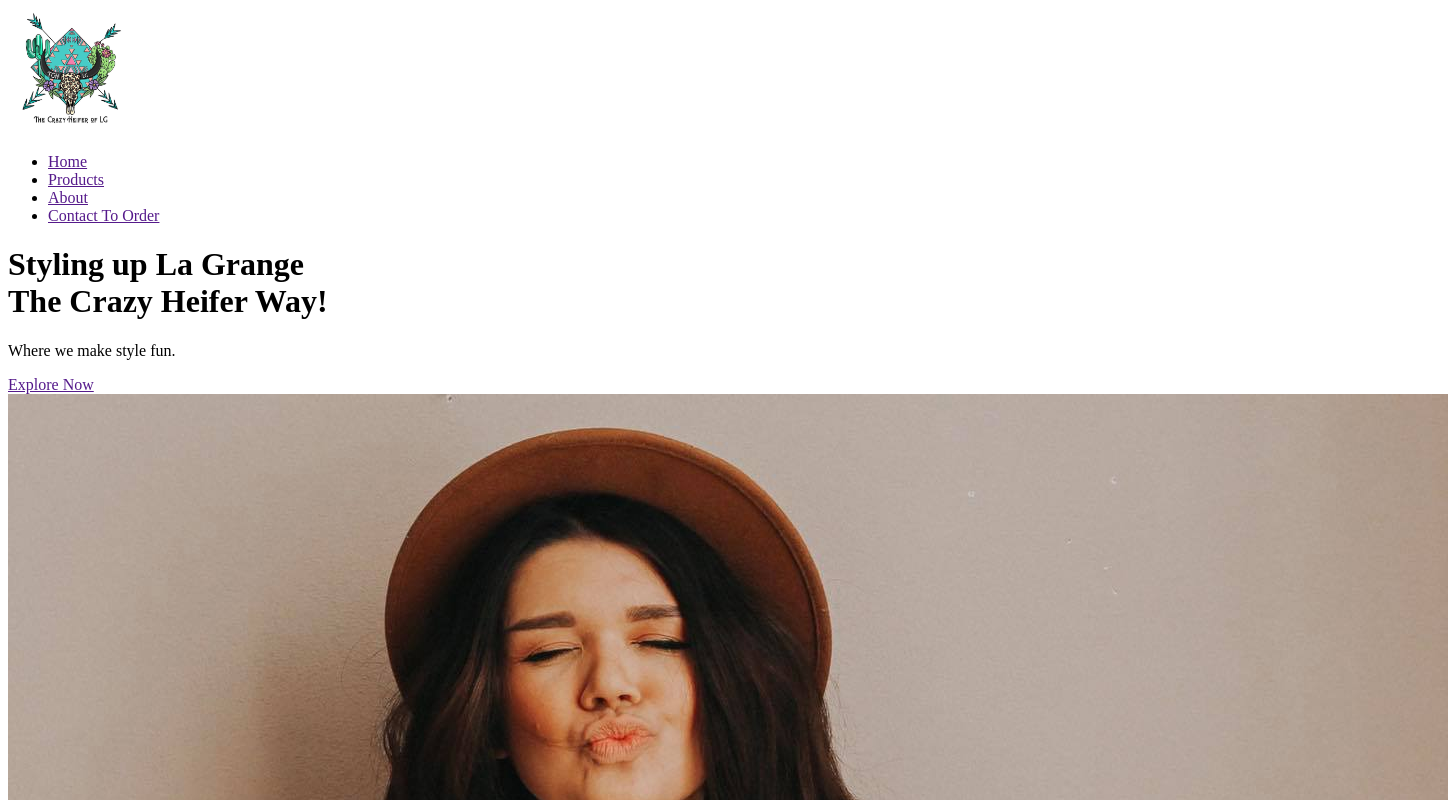
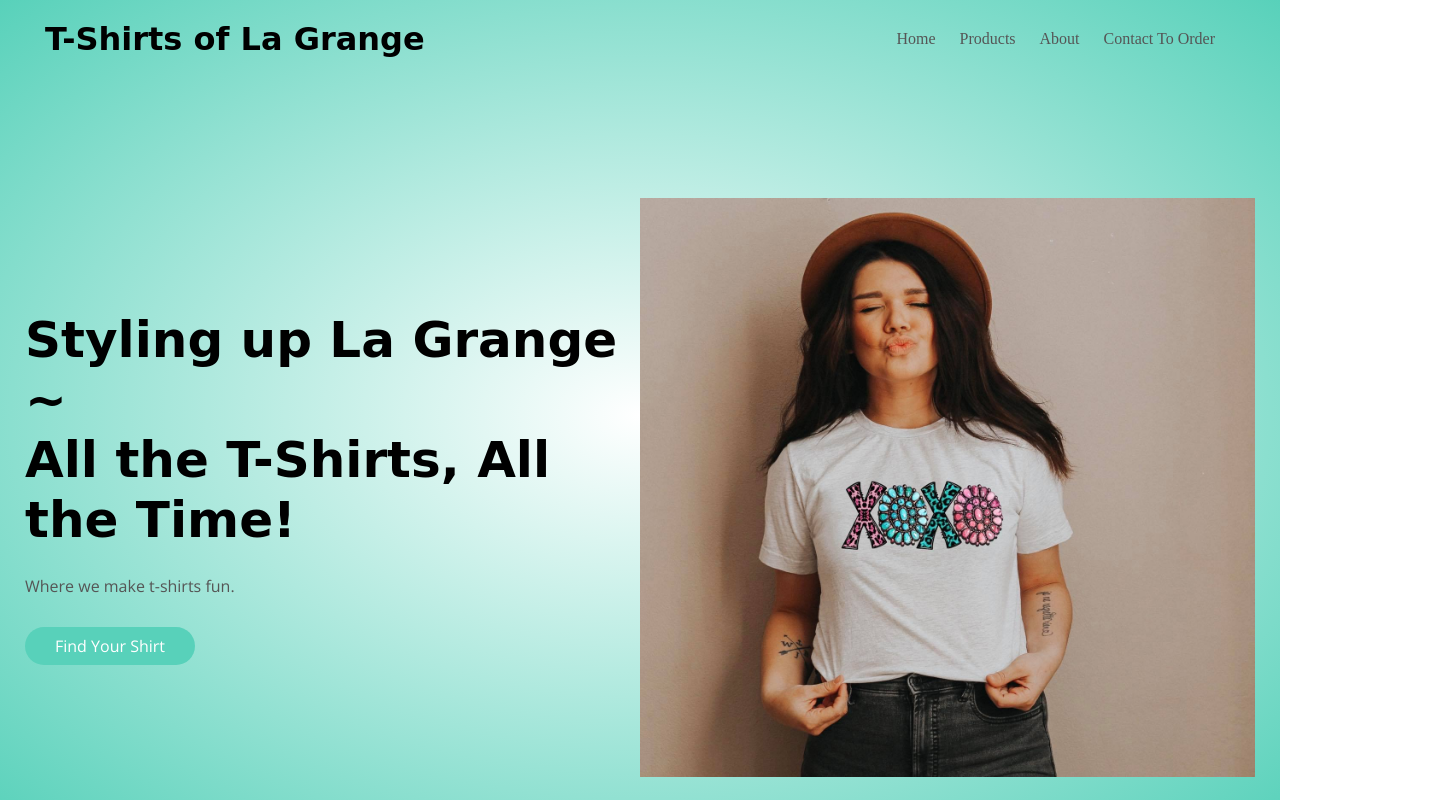
Before and after one commit to BevBuCodes/TShirts-Of-LG, a plain HTML site: page index.html in a window 1280 px wide. Shown: the top 800 px of the page, 1448 px wide, since content can reach past the window. Drawn offline with nearby package versions, Linux system fonts and the light colour scheme; a web font is replaced by a local one.

Commit message:
added styling to header and nav bar

```diff
--- a/index.html
+++ b/index.html
@@ -16,7 +16,7 @@
         <div class="container">
             <div class="navbar">
                 <div class="logo">
-                    <img src="images/ch-logo.jpeg" width="125" alt="TCH-LG">
+                    <h1>T-Shirts of La Grange</h1>
                 </div>
                 <nav>
                     <ul>
@@ -31,9 +31,9 @@
             </div>
             <div class="row">
                 <div class="col-2">
-                    <h1>Styling up La Grange<br>The Crazy Heifer Way!</h1>
-                    <p>Where we make style fun.</p>
-                    <a href="" class="btn">Explore Now</a>
+                    <h1>Styling up La Grange ~<br>All the T-Shirts, All the Time!</h1>
+                    <p>Where we make t-shirts fun.</p>
+                    <a href="" class="btn">Find Your Shirt</a>
                 </div>
                 <div class="col-2">
                     <img src="images/XOXO.jpeg" alt="XOXO Shirt">
--- a/styles.css
+++ b/styles.css
@@ -0,0 +1,107 @@
+* {
+    margin: 0;
+    padding: 0;
+    box-sizing: border-box;
+}
+
+.navbar {
+    display: flex;
+    align-items: center;
+    padding: 20px;
+}
+
+nav {
+    flex:1;
+    text-align: right;
+}
+
+nav ul {
+    display: inline-block;
+    list-style-type: none;
+}
+
+nav ul li {
+    display: inline-block;
+    margin-right: 20px;
+}
+
+a {
+    text-decoration: none;
+    color: #555;
+}
+
+h1 {
+    font-family: 'Pompiere', cursive;
+}
+
+h2 {
+   font-family: 'Open Sans', sans-serif;
+}
+
+h4 {
+   font-family: 'Open Sans', sans-serif;
+   color: #555;
+   font-weight: normal;
+}
+
+.col-4 p {
+    font-size: 14px;
+}
+
+p {
+    color: #555;
+    font-family: 'Open Sans', sans-serif;
+}
+
+.container {
+    max-width: 1300px;
+    margin: auto;
+    padding-left: 25px;
+    padding-right: 25px;
+}
+
+.row {
+    display: flex;
+    align-items: center;
+    flex-wrap: wrap;
+    justify-content: space-around;
+}
+
+.col-2 {
+    flex-basis: 50%;
+    min-width: 300px;
+}
+
+.col-2 img{
+    max-width: 100%;
+    padding: 50px 0;
+}
+
+.col-2 h1{
+    font-size: 50px;
+    line-height: 60px;
+    margin: 25px 0;
+}
+
+.btn {
+    font-family: 'Open Sans', sans-serif;;
+    display: inline-block;
+    background-color: #58D1BA;
+    color: #fff;
+    padding: 8px 30px;
+    margin: 30px 0;
+    border-radius: 30px;
+    transition: background 0.5s;
+}
+
+.btn:hover {
+   background-color: #60A1A6;
+}
+
+.header {
+    background: radial-gradient(#fff,#58D1BA);
+}
+
+.header .row {
+    margin-top: 70px;
+}
```
